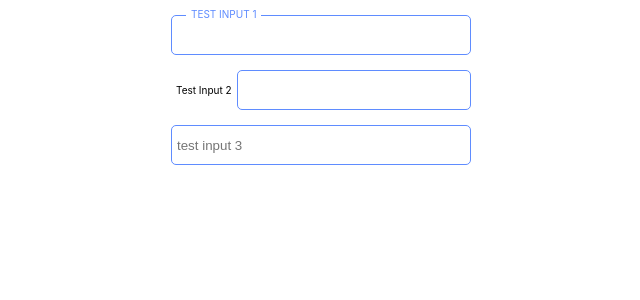
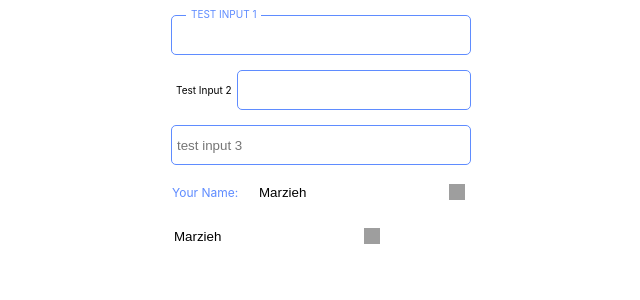
Before and after one commit to santamaria7/editables, a React (Create React App) app: page / in a window 1280 px wide. Shown: the top 300 px of the page, without its empty margins (319-959 px from the left). Built offline with nearby package versions, Linux system fonts and the light colour scheme; grey boxes are pictures that could not be loaded.

Commit message:
fixed the UI of the EditableInput

```diff
--- a/src/App.tsx
+++ b/src/App.tsx
@@ -1,6 +1,7 @@
 import React from "react";
 import "./App.css";
 import InputComponent from "./components/InputComponent";
+import EditableInput from "./components/editables/EditableInput/EditableInput";
 
 function App() {
   return (
@@ -10,6 +11,8 @@ function App() {
           <InputComponent label="test input 1" />
           <InputComponent label="test input 2" inline />
           <InputComponent placeholder="test input 3" />
+          <EditableInput label="Your Name" defaultValue="Marzieh"/>
+            <EditableInput defaultValue="Marzieh" />
         </form>
       </main>
     </div>
--- a/src/components/@types/index.ts
+++ b/src/components/@types/index.ts
@@ -6,7 +6,6 @@ export type InputProps =  InputHTMLAttributes<HTMLInputElement> & {
         | ((instance: HTMLInputElement) => void)
         | React.RefObject<HTMLInputElement>;
     inline?: boolean;
-    wrapperClassName?: string;
 };
 export type EditableInputProps = InputProps & {
     confirmAction?: Function;
--- a/src/components/InputComponent/index.tsx
+++ b/src/components/InputComponent/index.tsx
@@ -3,12 +3,10 @@ import "../design/styles.scss";
 import type { InputProps } from "../@types";
 
 const InputComponent: React.FC<InputProps> = (props) => {
-  const { label, formRef, inline, wrapperClassName, ...otherProps } = props;
+  const { label, formRef, inline, ...otherProps } = props;
   return (
     <div
-      className={`input-wrapper ${inline ? "inline" : ""} ${
-        wrapperClassName || ""
-      }`}
+      className={`input-wrapper ${inline ? "inline" : ""}`}
     >
       {label && (
         <label
--- a/src/components/EditableDatePicker/index.tsx
+++ b/src/components/editables/EditableDatePicker/index.tsx
@@ -5,10 +5,10 @@ import {
   EditableLabel,
   EditableWrapper,
   EditButton,
-} from '../design';
+} from '../../design';
 import { parseISO } from 'date-fns';
-import DatePickerComponent from '../DatePickerComponent';
-import { DatePickerProps } from "../@types";
+import DatePickerComponent from '../../DatePickerComponent';
+import { DatePickerProps } from "../../@types";
 
 
 
--- a/src/components/EditableInput/EditableInput.tsx
+++ b/src/components/editables/EditableInput/EditableInput.tsx
@@ -1,15 +1,6 @@
 import React, { useState } from 'react';
-import {
-  CancelButton,
-  ConfirmButton,
-  ConfirmCancelWrapper,
-  EditableLabel,
-  EditableWrapper,
-  EditBox,
-  EditButton,
-  EditableInputWrapper,
-} from '../design';
-import type { EditableInputProps } from "../@types";
+import '../design/styles.scss';
+import type { EditableInputProps } from "../../@types";
 
 
 
@@ -38,10 +29,11 @@ const EditableInput: React.FC<EditableInputProps> = (props) => {
   };
 
   return (
-    <EditableInputWrapper>
-      <EditableWrapper className={toggle ? 'focused' : undefined}>
-        {label && <EditableLabel>{label}:</EditableLabel>}
-        <EditBox
+    <div className="edit-box-wrapper">
+      <div className={`editable-wrapper ${toggle ? 'focused' : ''}`}>
+        {label && <label className="editable-label">{label}:</label>}
+        <input
+            className="edit-box"
           {...otherProps}
           ref={formRef}
           readOnly={!toggle}
@@ -49,28 +41,28 @@ const EditableInput: React.FC<EditableInputProps> = (props) => {
             setValue(e.target.value);
           }}
         />
-        <ConfirmCancelWrapper className={toggle ? 'show' : 'hide'}>
-          <ConfirmButton
+        <div className={`confirmCancelWrapper ${toggle ? 'show' : 'hide'}`}>
+          <button
             onClick={confirm}
             type="submit"
-            className={'icon icon-correct'}
+            className="confirm-button"
           />
-          <CancelButton
+          <button
             onClick={cancel}
             type="button"
-            className={'icon icon-cancel'}
+            className="cancel-button"
           />
-        </ConfirmCancelWrapper>
-      </EditableWrapper>
+        </div>
+      </div>
       {!toggle && (
-        <EditButton
+        <button
           onClick={toggleConfirmCancel}
-          className="icon icon-edit"
+          className="edit-button"
           type="button"
           disabled={!canEdit}
         />
       )}
-    </EditableInputWrapper>
+    </div>
   );
 };
 
--- a/src/components/EditableSelect/index.tsx
+++ b/src/components/editables/EditableSelect/index.tsx
@@ -6,9 +6,9 @@ import {
   EditableLabel,
   EditableWrapper,
   EditButton,
-} from '../design';
-import SelectComponent from '../SelectComponent';
-import { EditableSelectProps } from "../@types";
+} from '../../design';
+import SelectComponent from '../../SelectComponent';
+import { EditableSelectProps } from "../../@types";
 
 
 
--- /dev/null
+++ b/src/components/editables/design/styles.scss
@@ -0,0 +1,155 @@
+
+$black: #000;
+$white: #fff;
+$blue: #5f8cff;
+$green: #30ab3e;
+$red: #ff0000;
+
+%actionButton {
+  position: relative;
+  cursor: pointer;
+  border: none;
+  padding: 0;
+  width: 20px;
+  height: 20px;
+  line-height: 20px;
+  margin: 0 auto 0 5px;
+  outline: none;
+  color: $blue;
+  background-color: transparent;
+  text-align: center;
+
+  &:focus {
+    outline: none;
+  }
+}
+
+.editable-wrapper {
+  display: inline-flex;
+  align-items: center;
+  justify-content: flex-start;
+  border: 1px solid transparent;
+  border-radius: 5px;
+  transition: border-color 0.5s ease, padding 0.5s ease;
+
+  &.focused {
+    padding: 0 5px;
+    border: 1px solid $blue;
+  }
+
+  &.bordered {
+    border: 1px solid $blue;
+  }
+
+
+
+  // Date-picker
+  [class*="-Input"] {
+    padding: 0;
+    margin: 0;
+
+    input {
+      box-sizing: border-box;
+      margin: 0;
+
+      &[disabled] {
+        border: none !important;
+        background: none !important;
+      }
+    }
+  }
+}
+
+.editable-label {
+  color: $blue;
+  margin-right: 5px;
+  height: 30px;
+  line-height: 32px;
+  min-width: 80px;
+  margin-bottom: 0;
+  font-size:12px;
+}
+
+.edit-box {
+  border: none;
+  background: none;
+  outline: none;
+  height: 30px;
+  line-height: 2.1;
+  width: 90%;
+
+  &.edit {
+    padding: 5px;
+    border: 1px solid $blue;
+  }
+
+  &:focus {
+    outline: none;
+  }
+}
+
+.confirmCancelWrapper {
+  &.show {
+    display: flex;
+    align-items: center;
+  }
+
+  &.hide {
+    display: none;
+  }
+}
+
+.edit-button {
+  @extend %actionButton;
+  width: 25px;
+  height: 25px;
+  line-height: 25px;
+  align-self: center;
+  background: url(/assets/edit.svg) no-repeat center center;
+  background-size: 16px 16px;
+}
+
+.confirm-button {
+  @extend %actionButton;
+  background: none;
+  font-size: 17px !important;
+
+  &:before {
+    content: "";
+    position: absolute;
+    top: 50%;
+    left: 50%;
+    height: 7px;
+    width: 15px;
+    transform: translate(-50%, -110%) rotate(-45deg);
+    display: inline-block;
+    border-left: 2px solid $blue;
+    border-bottom: 2px solid $blue;
+  }
+}
+
+.cancel-button {
+  @extend %actionButton;
+  background: none;
+  font-size: 14px !important;
+
+  &:before {
+    content: "+";
+    position: absolute;
+    top: 50%;
+    left: 50%;
+    height: 15px;
+    width: 15px;
+    transform: translate(-50%, -50%) rotate(-45deg);
+    display: inline-block;
+    font-size: 30px;
+    line-height: 15px;
+  }
+}
+
+.edit-box-wrapper {
+  margin: 0.625rem 0 0;
+  display: flex;
+  justify-content: start;
+  flex-wrap: wrap;
+}
```
Also changed, not shown: src/assets/edit.svg (added).
